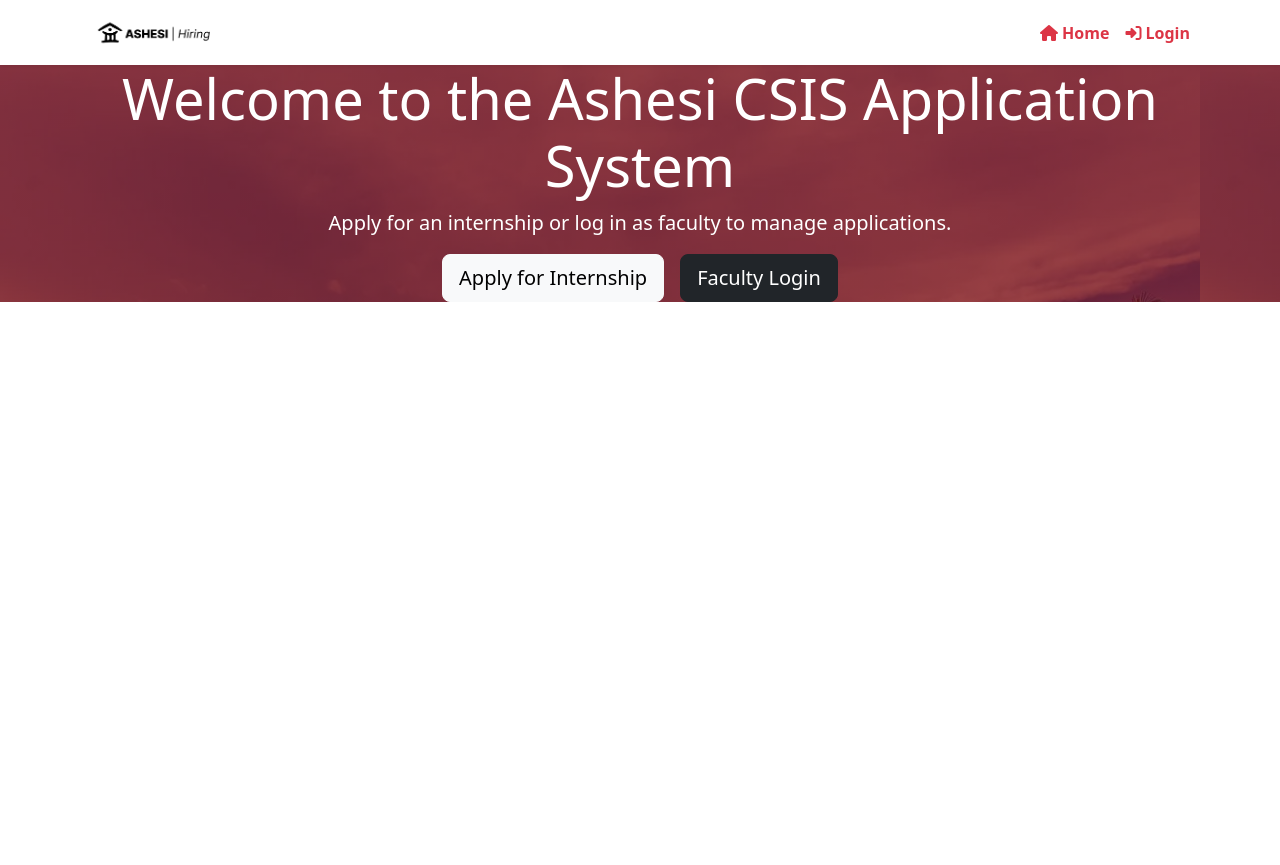
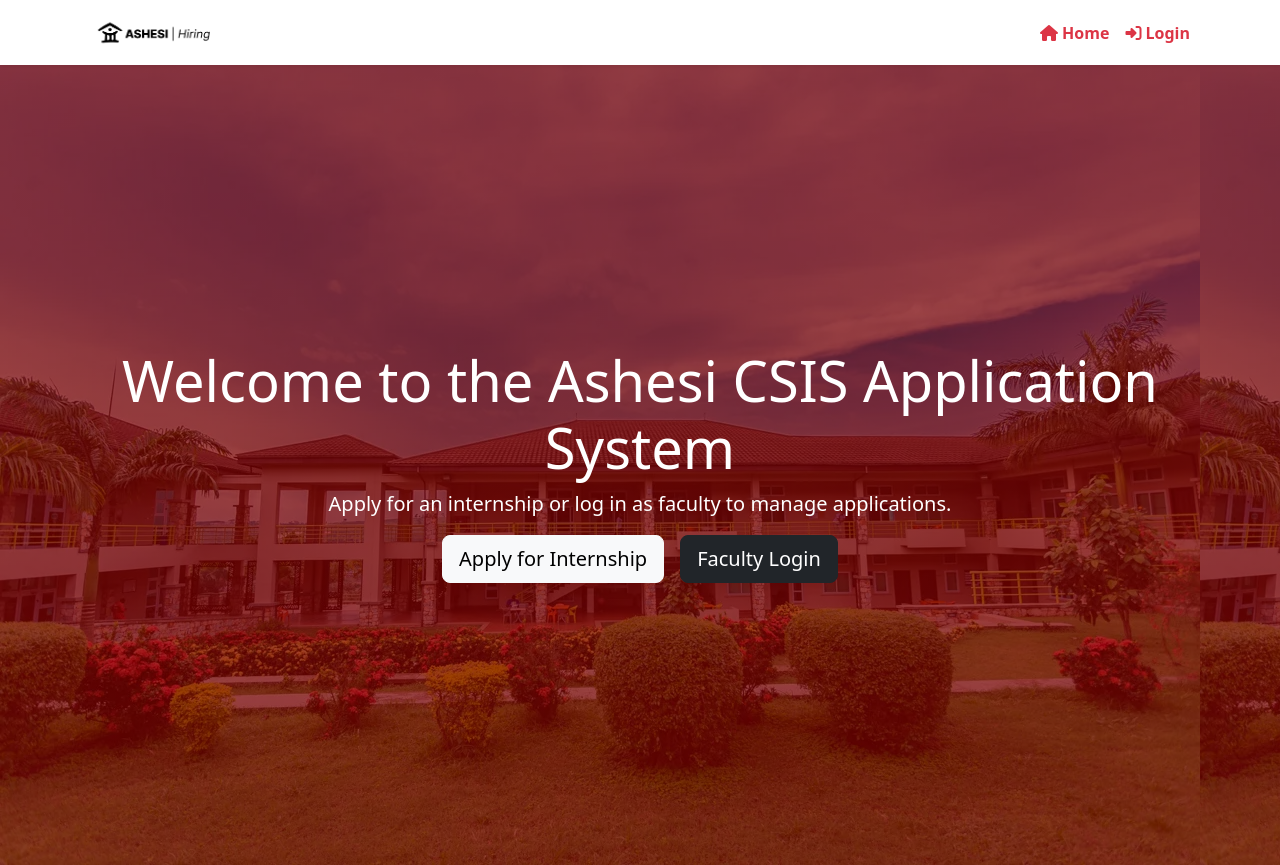
Before and after one commit to Maxw311nyimbili/ashesihiring, a Flask app: page / in a window 1280 px wide. Before the commit the page ends 302 px from the top, so only its background shows below. Run offline with Flask 3, Linux system fonts and the light colour scheme.

Commit message:
initial commit

```diff
--- a/templates/landing_page.html
+++ b/templates/landing_page.html
@@ -44,7 +44,7 @@
 </nav>
 
 <!-- Hero Section -->
-<section class="hero-section text-white text-center d-flex align-items-center justify-content-center vh-80 bg-dark bg-opacity-50"
+<section class="hero-section text-white text-center d-flex align-items-center justify-content-center vh-100 bg-dark bg-opacity-50"
     style="background: linear-gradient(rgba(128, 0, 0, 0.7), rgba(128, 0, 0, 0.7)),
                 url('../images/banner.webp'); center/cover no-repeat;">
     <div class="container">
```
